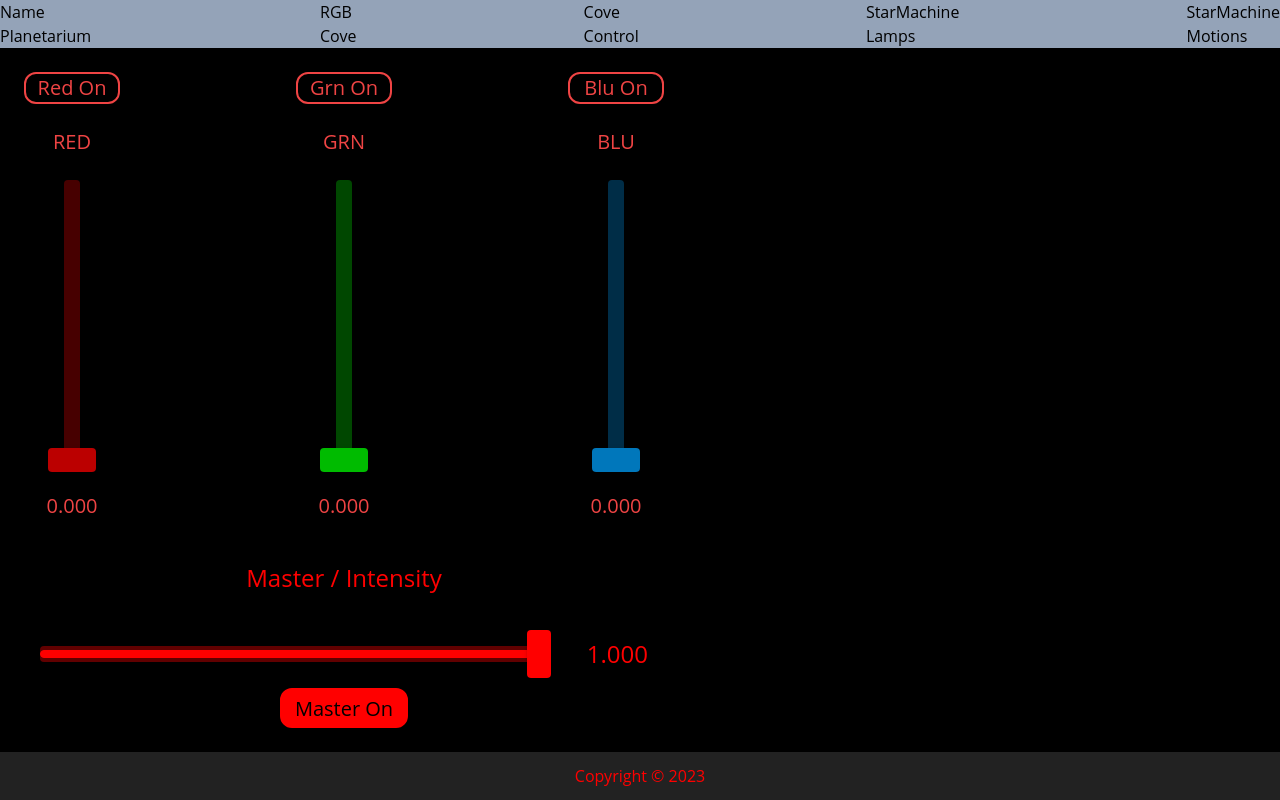
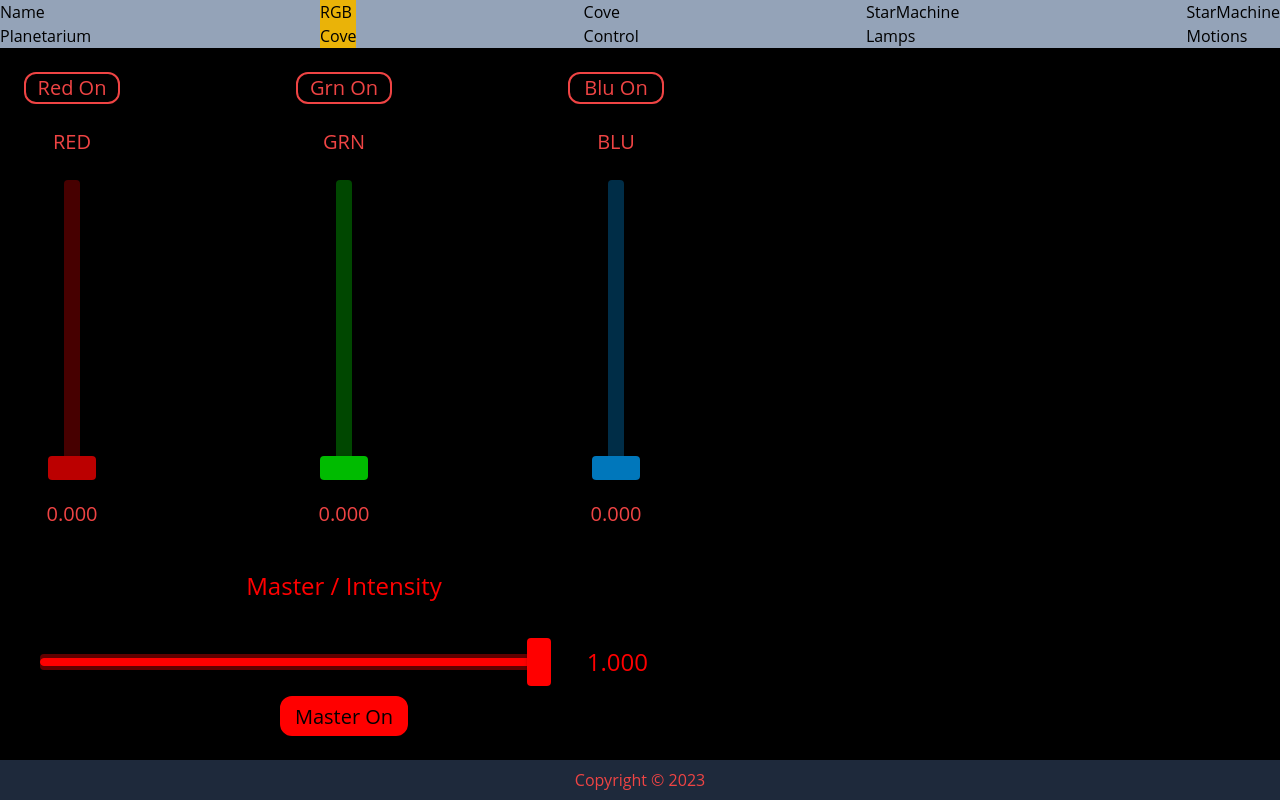
Before and after one commit to CelestialCoyote/react-hercules-chromacove, a React (Create React App) app in the folder frontend/: page /rgbcove in a window 1280 px wide. Built offline with nearby package versions, Linux system fonts and the light colour scheme.

Commit message:
convert nav and footer to tailwind delete css

```diff
--- a/frontend/src/App.js
+++ b/frontend/src/App.js
@@ -1,6 +1,6 @@
 import { Route, Routes } from 'react-router-dom';
-import Nav from './components/Nav/Nav';
-import Footer from './components/Footer/Footer';
+import Nav from './components/Nav';
+import Footer from './components/Footer';
 import RGBCove from './pages/RGBCove/RGBCove';
 import CoveControl from './pages/CoveControl/CoveControl';
 import StarMachineLamps from './pages/StarMachineLamps/StarMachineLamps';
--- a/frontend/src/Components/Footer/Footer.js
+++ b/frontend/src/Components/Footer.jsx
@@ -1,11 +1,17 @@
-import './Footer.css';
-
-
 const Footer = () => {
     const today = new Date();
 
     return (
-        <footer className='Footer'>
+        <footer
+			className="
+				flex
+				justify-center
+				bg-slate-800
+				text-red-500
+				w-full
+				p-2
+			"
+		>
             <p>Copyright &copy; {today.getFullYear()}</p>
         </footer>
     );
--- a/frontend/src/Components/Footer/Footer.css
+++ /dev/null
@@ -1,9 +0,0 @@
-.Footer {
-    background-color: #222;
-    color: red;
-    display: flex;
-    justify-content: space-between;
-    padding: 0.75em;
-    place-content: center;
-    width: 100%;
-}
--- a/frontend/src/Components/Nav/Nav.js
+++ b/frontend/src/Components/Nav.jsx
@@ -1,6 +1,5 @@
-//import { Link } from 'react-router-dom';
 import { Link, useMatch, useResolvedPath } from "react-router-dom"
-import './Nav.css';
+//import './Nav.css';
 
 
 const Nav = () => {
@@ -8,8 +7,10 @@ const Nav = () => {
         const resolvedPath = useResolvedPath(to)
         const isActive = useMatch({ path: resolvedPath.pathname, end: true })
 
+		const active = "bg-yellow-500";
+
         return (
-            <div className={isActive ? "active" : ""}>
+            <div className={isActive ? `${active}` : ""}>
                 <Link to={to} {...props}>
                     {children}
                 </Link>
@@ -32,9 +33,6 @@ const Nav = () => {
             <div
 				className="flex justify-between w-3/4"
 			>
-                {/*<li><Link to="/">RGB<br></br>Cove</Link></li>*/}
-                {/*<li><Link to="/starmachinelamps">StarMachine<br></br>Lamps</Link></li>*/}
-                {/*<li><Link to="/starmachinemotions">StarMachine<br></br>Motions</Link></li>*/}
                 <CustomLink to="/rgbcove">RGB<br></br>Cove</CustomLink>
 				<CustomLink to="/covecontrol">Cove<br></br>Control</CustomLink>
                 <CustomLink to="/starmachinelamps">StarMachine<br></br>Lamps</CustomLink>
--- a/frontend/src/Components/Nav/Nav.css
+++ /dev/null
@@ -1,37 +0,0 @@
-.Nav {
-    align-items: center;
-    background-color: #333;
-    display: flex;
-    flex-direction: row;
-    justify-content: space-between;
-    width: 100%;
-}
-
-.Nav label {
-    color: red;
-    font-size: 1.5rem;
-}
-
-.Nav ul {
-    display: flex;
-    list-style-type: none;
-}
-
-.Nav li {
-    padding: 1.0rem;
-}
-
-.Nav li:hover,
-.Nav li:focus {
-    background-color: #440000;
-    cursor: pointer;
-}
-
-.Nav li.active {
-    background-color: #784444;
-}
-
-.Nav li a {
-    color: red;
-    text-decoration: none;
-}
--- a/frontend/src/index.css
+++ b/frontend/src/index.css
@@ -25,44 +25,3 @@ body {
     flex-grow: 1;
     justify-content: center;
 }
-
-.toggle-button {
-    background-color: black;
-    border: 2px solid red;
-    border-radius: 0.75rem;
-    color: red;
-    font-size: 1.25rem;
-    height: 4.5rem;
-    /* margin: 0; */
-    padding: 0.25rem;
-    width: 7.0rem;
-}
-
-.toggle-button-on {
-    background-color: red;
-    border: 2px solid red;
-    border-radius: 0.75rem;
-    color: black;
-    font-size: 1.25rem;
-    height: 4.5rem;
-    /* margin: 0; */
-    padding: 0.25rem;
-    width: 7.0rem;
-}
-
-.toggle-button:hover {
-    border: 2px solid pink;
-    color: pink;
-}
-
-.toggle-button-on:hover {
-    background-color: pink;
-    border: 2px solid pink;
-}
-
-.cove-text {
-    color: red;
-    font-size: 1.5rem;
-    padding: 2.0rem;
-    text-align: center;
-}
```
